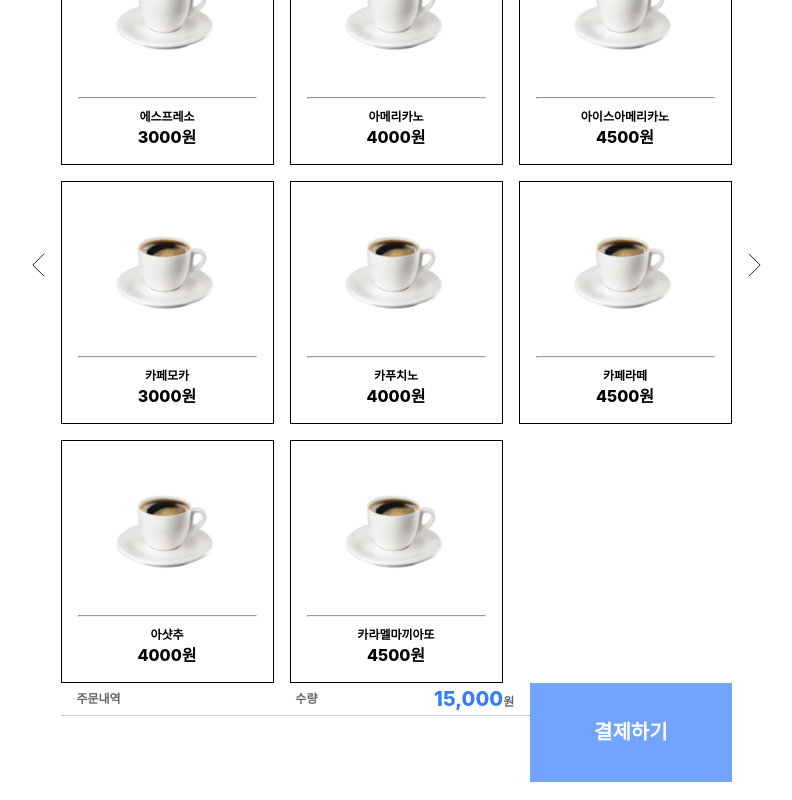
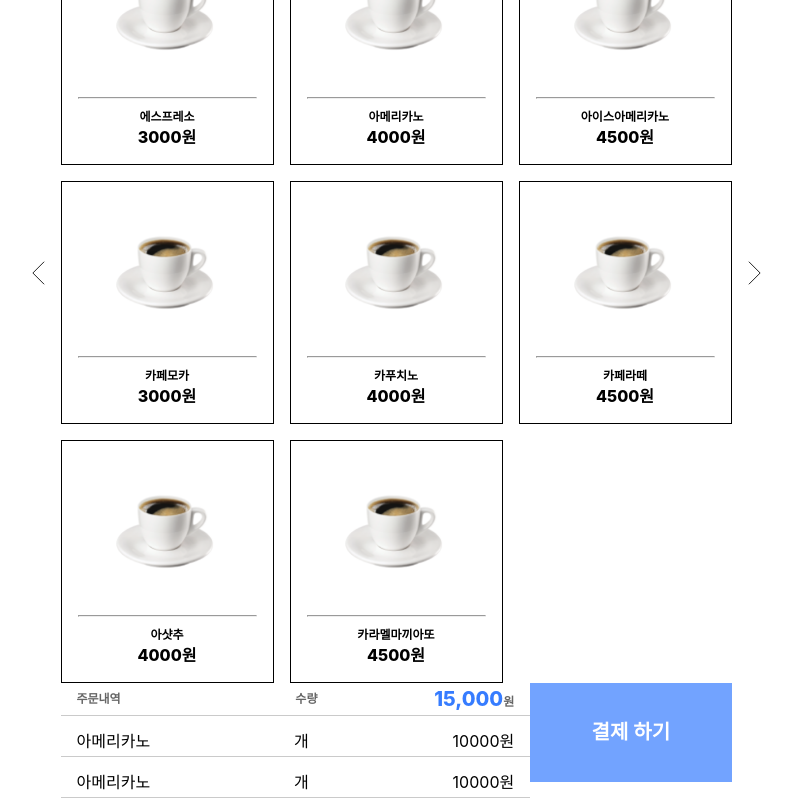
Before and after one commit to kimgeonsu/smart-kiosk, a Next.js app: page /SelectingMenuPage in a window 1280 px wide. Shown: the part 380-1180 px from the top of the page, without its empty margins (244-1036 px from the left). Built offline with nearby package versions, Linux system fonts and the light colour scheme.

Commit message:
카트리스트 컴포넌트 정상적인 곳에 배치,,,,,,,,, 로컬 스토리지에 저장은 되나 쓰는 방법을 모르겠음

```diff
--- a/pages/SelectingMenuPage.jsx
+++ b/pages/SelectingMenuPage.jsx
@@ -9,6 +9,7 @@ import PayStartButton from "../scr/components/ui/PayStartButton";
 import CartList from "../scr/components/list/CartList";
 import data1 from "../scr/data/data1.json";
 import data2 from "../scr/data/data2.json";
+import CartListItem from "../scr/components/list/CartListItem";
 
 const Wrapper = styled.div`
   width: 100%;
@@ -118,6 +119,20 @@ const PayStarting = styled.div`
   justify-content: flex-end;
 `;
 
+const PayStartingButton = styled.button`
+  width: ${props => props.width}px;
+  height: ${props => props.height}px;
+  font-family: "SF Pro Text", sans-serif;
+  font-size: 20px;
+  font-weight: 600;
+  line-height: 32px;
+  letter-spacing: 0px;
+  text-align: center;
+  background: #72A3FF;
+  color: white;
+  border: none;
+`;
+
 const Selectingmenu = () => {
   const [menuData, setMenuData] = useState([]);
   const [cartRenderCount, setCartRenderCount] = useState(0);
@@ -138,48 +153,10 @@ const Selectingmenu = () => {
     setMenuData(data1);
   }, []);
 
-  const handleMenuTouch = () => {
-    setCartRenderCount((prevCount) => prevCount + 1);
-  };
+
 
   return (
-    // <Wrapper>
-    //   <UpperBar>
-    //     <StyledButton>
-    //       <BackButton />
-    //     </StyledButton>
-    //     <TextContainer>주문하기</TextContainer>
-    //   </UpperBar>
 
-    //   <BubbleContainer>
-    //     <Image src={BubbleSvg} alt="BubbleSvg" />
-    //   </BubbleContainer>
-
-    //   <ButtonContainer>
-    //     <TypeButton type="커피" onClick={() => handleTypeButtonClick("커피")} />
-    //     <TypeButton type="차" onClick={() => handleTypeButtonClick("차")} />
-    //     <TypeButton type="스무디" />
-    //     <TypeButton type="주스" />
-    //   </ButtonContainer>
-
-    //   <MenuList drinks={menuData} />
-
-    //   <CartContainer>
-    //     <BarContainer>
-    //       <GrayText>주문내역</GrayText>
-    //       <ChangingText>
-    //         <GrayText>수량</GrayText>
-    //         <SumTextContainer>
-    //           <BlueText>15,000</BlueText>
-    //           <GrayText>원</GrayText>
-    //         </SumTextContainer>
-    //       </ChangingText>
-    //     </BarContainer>
-    //     <PayStarting>
-    //       <PayStartButton payment="결제하기" width={223} height={99} />
-    //     </PayStarting>
-    //   </CartContainer>
-    // </Wrapper>
     <>
       <div className="wrapper">
         <div className="upperBar">
@@ -192,6 +169,7 @@ const Selectingmenu = () => {
           <div className="imgContainer">
             <Image width={13} height={26} src='/asset/prev.svg' />
           </div>
+
           <div className="content">
             <Image width={671} height={55} src='/asset/speechbubble.svg' />
             <hr />
@@ -203,12 +181,12 @@ const Selectingmenu = () => {
               <button>주스</button>
             </div>
 
-            <MenuList drinks={menuData} onTouch={handleMenuTouch}/>
+            <MenuList drinks={menuData} />
 
             {/* 여기 안에를 채워봐~~
                 dw: 채웠슴둥~~~*/}
             <div className="payContent">
-
+<div className="cartlistContainer">
               <div className="barContainer">
                <GrayText>주문내역</GrayText>
                  <div className="ChangingText">
@@ -216,16 +194,22 @@ const Selectingmenu = () => {
                   <div className="SumTextContainer">
                   <BlueText>15,000</BlueText>
                   <GrayText>원</GrayText>
-                  <CartList />
                   </div>
                  </div>
               </div>
+<CartList/>
+<CartList/>
+</div>
               {/* 결제하기 버튼 */}
               <PayStarting>
-                <PayStartButton payment="결제하기" width={223} height={99} />
+                <PayStartingButton width={223} height={99}>결제 하기   </PayStartingButton>
+
               </PayStarting>
+
               </div>
+
             </div>
+
           <div className="imgContainer">
             <Image style={{ rotate: '180deg' }} width={13} height={26} src='/asset/prev.svg' />
           </div>
@@ -304,7 +288,12 @@ const Selectingmenu = () => {
           height: 18px;
           border-bottom: 1px solid #CACACA;
           padding: 16px;
-          width: 70%;
+          width: 100%;
+        }
+
+        .cartlistContainer{
+          width: 100%;
+          align-items: column;
         }
 
         .payContent{
@@ -351,7 +340,7 @@ const Selectingmenu = () => {
             justify-content: flex-end;
         }
 
-        .PayStartButton{
+        PayStartingButton {
           width: ${props => props.width}px;
           height: ${props => props.height}px;
           font-family: SF Pro Text;
--- a/scr/components/list/CartList.jsx
+++ b/scr/components/list/CartList.jsx
@@ -3,6 +3,7 @@ import styled from "styled-components";
 import CartListItem from "./CartListItem";
 
 const Wrapper = styled.div`
+width:100%;
   margin-top: 8px;
   gap: 16px;
 `;
@@ -10,16 +11,12 @@ const Wrapper = styled.div`
 const CartList=(props)=> {
   const { drinks, onClickItem } = props;
 
-  if (!Array.isArray(drinks) || drinks.length === 0) {
-    return null; // Return null or display an alternative content if drinks is not a valid array
-  }
+
 
   return (
     <Wrapper>
 
-      {drinks.map((drinks, index) => {
-        return <CartListItem key={drink.name} drink={drink} />;
-      })}
+   <CartListItem/>
     </Wrapper>
   );
 }
--- a/scr/components/list/CartListItem.jsx
+++ b/scr/components/list/CartListItem.jsx
@@ -10,6 +10,7 @@ const Wrapper = styled.div`
   display: flex;
   align-items: center;
   gap: 0px 132px;
+
 `;
 
 const NameContainer = styled.div`
@@ -31,34 +32,61 @@ const ButtonContainer = styled.div``;
 
 const CartListItem=(props)=> {
   // localStorage에서 데이터 가져오기
-  const savedData = JSON.parse(localStorage.getItem("menuData"));
+ // const savedData = JSON.parse(localStorage.getItem("menuData"));
 
   // 저장된 데이터를 표시할 변수
-  let drinkName = "";
+  let drinkName = "아메리카노";
   let touchCount = 0;
   let drinkPrice = 0;
 
   // localStorage에 데이터가 있는 경우 변수에 저장된 데이터 할당
-  if (savedData) {
+  /*if (savedData) {
     drinkName = savedData.name;
     touchCount = savedData.touchCount;
     drinkPrice = savedData.price;
 
-  }
+  }*/
 
   return (
-    <Wrapper>
-      <NameContainer>
-        <Text>아메리카노</Text>
-      </NameContainer>
+    <>
+    <div className="wrapper">
+      <div className="nameContainer"> <text>{drinkName}</text></div>
       <ButtonContainer>
-        <Text>개</Text>
+        <text>개</text>
       </ButtonContainer>
-      <NameContainer>
-        <Text>원</Text>
-        <DeleteSvg />
-      </NameContainer>
-    </Wrapper>
+      <div className="nameContainer"> <text>10000원</text></div>
+    </div>
+
+     <style jsx>{`
+                .wrapper {
+                  display: flex;
+                  align-items: center;
+                  justify-content: space-between;
+                  height: 18px;
+                  border-bottom: 1px solid #CACACA;
+                  padding: 16px;
+                  width: 100%;
+                }
+
+                hr {
+                    width: 100%;
+                    color: #CACACA;
+                }
+
+                .nameContainer {
+                  display: flex;
+                  align-items: center;
+                  gap: 16px;
+                }
+                .text {
+                    font-size: 20px;
+                    font-weight: 600;
+                    line-height: 32px;
+                    letter-spacing: 0px;
+                    text-align: left;
+              }
+            `}</style>
+            </>
   );
 }
 
--- a/scr/components/list/MenuListItem.jsx
+++ b/scr/components/list/MenuListItem.jsx
@@ -62,9 +62,9 @@ const MenuListItem = (props) => {
             touchCount: touchCount + 1,
         };
 
-        // Example: Saving the data to localStorage
+        // localStorage에 데이터 저장
         localStorage.setItem(`menuData_${drink.name}`, JSON.stringify(dataToSave));
-
+        console.log("Saved Data:", dataToSave);
         console.log("Clicked Drink:", drink);
     };
 
```
Lines whose indentation alone changed are shown as unchanged.
